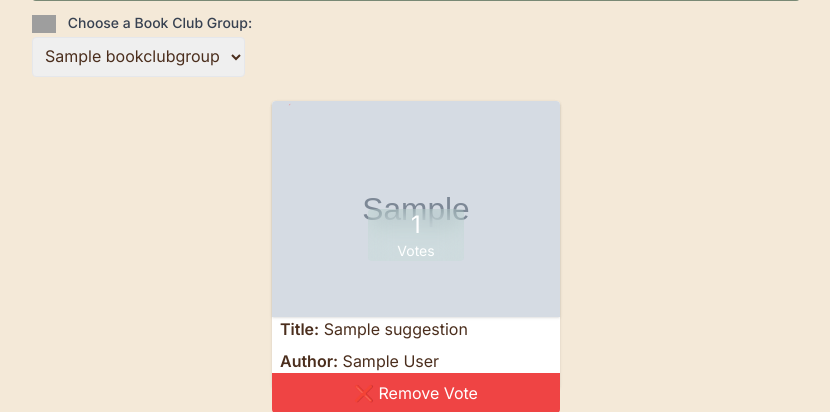
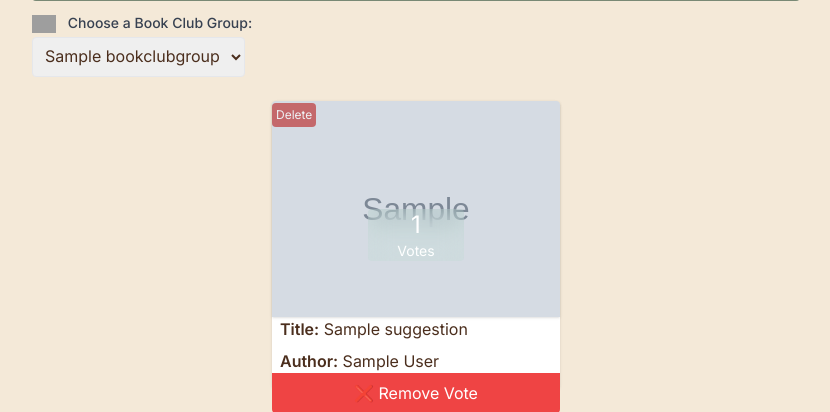
Before and after one commit to Ranajavad/chapters-chatters, a Django app: page /bookvote/ in a window 1280 px wide. Shown: the part 669-1081 px from the top of the page, without its empty margins (224-1054 px from the left). Run offline with Django 5.2, Linux system fonts and the light colour scheme; a user stored in the database is signed in; tables that the repository leaves empty hold one stand-in row (values such as "Sample post"); grey boxes marked "Sample" are stand-in pictures; some libraries are stand-ins or nearby versions; some web fonts are replaced; grey boxes are pictures that could not be loaded.

Commit message:
change delete button

```diff
--- a/Bookclub/templates/Bookclub/Book/bookvote.html
+++ b/Bookclub/templates/Bookclub/Book/bookvote.html
@@ -34,7 +34,7 @@
     {% if suggestions %}
     <ul class="flex gap-5 flex-wrap justify-around">
         {% for suggestion in suggestions %}
-        <li class="bg-white flex flex-col justify-between shadow rounded group transition-all duration-300 ease-in-out hover:shadow-2xl w-72 h-72">
+        <li class=" flex flex-col justify-between shadow rounded group transition-all duration-300 ease-in-out hover:shadow-2xl w-72 h-72">
             <div class="relative w-full h-full">
                 {% if suggestion.book_cover %}
                     <img src="{{ suggestion.book_cover.url }}" alt="Book cover for {{ suggestion.title }}"
@@ -46,12 +46,8 @@
 
                 <form method="POST" action="{% url 'delete_suggestion' suggestion.id %}" class="absolute left-0 top-0">
                     {% csrf_token %}
-                    <button type="submit" title="Delete suggestion">
-                        <svg xmlns="http://www.w3.org/2000/svg" width="30" height="30" viewBox="0 0 40 64"
-                             class="opacity-60 transition-all hover:scale-150 duration-300 ease-in-out hover:opacity-100"
-                             style="fill:#FA5252;">
-                            <path d="M 28 6 C 25.791 6 24 7.791 24 10 ... z"></path>
-                        </svg>
+                    <button type="submit" class="text-xs bg-red-700 text-white  rounded p-1 opacity-60 transition-opacity duration-300 ease-in-out hover:opacity-100" title="Delete suggestion">
+                   Delete
                     </button>
                 </form>
 
```
